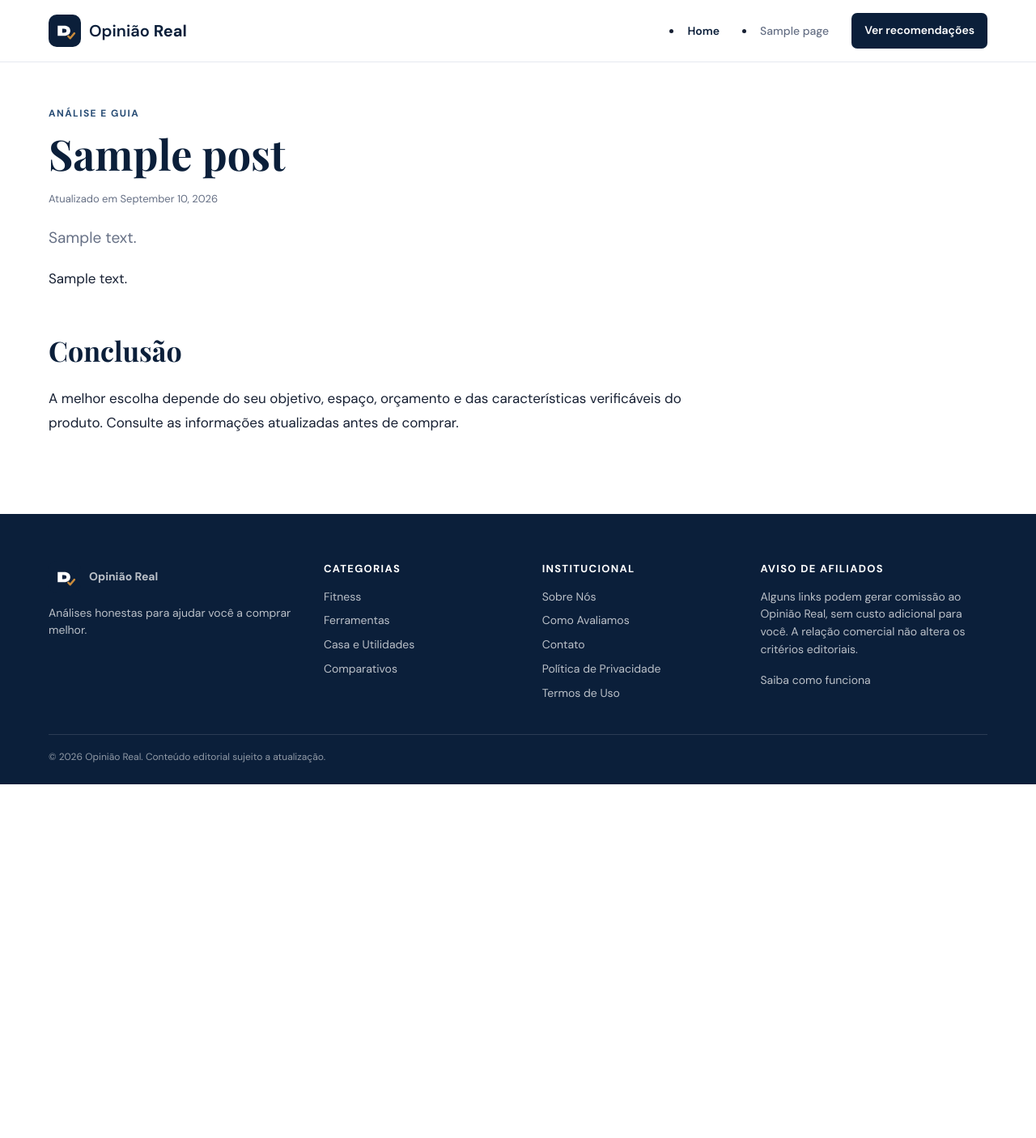
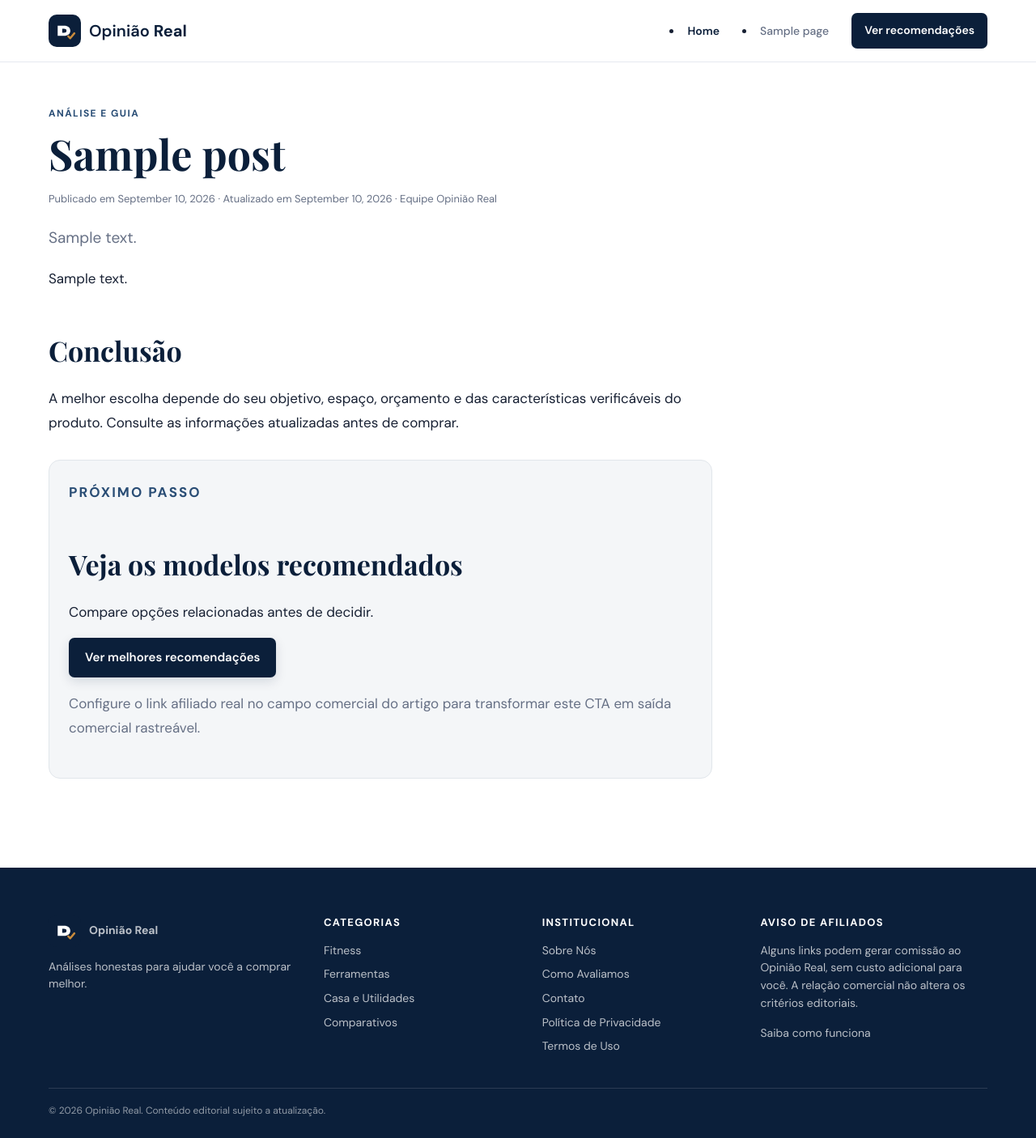
Before and after one commit to abeljucss-png/jucasfas, a WordPress theme: template wordpress-theme/opiniao-real/single-seo_article.php in a window 1280 px wide. Shown: the whole page at 81% size. Before the commit the page ends 969 px from the top, so only its background shows below. Run offline with PHP 8.4 and a stand-in for WordPress, Linux system fonts and the light colour scheme; the site name, menu and one post (Sample post) are stand-ins, and other content is empty.

Commit message:
feat(wp): strengthen SEO article schema and CTA fallback

```diff
--- a/wordpress-theme/opiniao-real/single-seo_article.php
+++ b/wordpress-theme/opiniao-real/single-seo_article.php
@@ -1,8 +1,10 @@
 <?php get_header(); $faq=or_meta('or_faq'); $summary=array(or_meta('or_best_choice'),or_meta('or_best_value'),or_meta('or_best_alternative')); ?>
-<article class="or-article"><div class="or-container"><header class="or-article-header"><?php or_breadcrumbs(); ?><p class="or-eyebrow"><?php $terms=get_the_terms(get_the_ID(),'topic'); echo $terms && !is_wp_error($terms) ? esc_html($terms[0]->name) : 'Análise e guia'; ?></p><h1><?php the_title(); ?></h1><div class="or-meta">Atualizado em <?php echo esc_html(get_the_modified_date()); ?></div><p class="or-article-lead"><?php echo esc_html(get_the_excerpt()); ?></p><?php if(has_post_thumbnail()): ?><div class="or-featured"><?php the_post_thumbnail('full',array('loading'=>'eager')); ?></div><?php endif; ?></header>
+<article class="or-article"><div class="or-container"><header class="or-article-header"><?php or_breadcrumbs(); ?><p class="or-eyebrow"><?php $terms=get_the_terms(get_the_ID(),'topic'); echo $terms && !is_wp_error($terms) ? esc_html($terms[0]->name) : 'Análise e guia'; ?></p><h1><?php the_title(); ?></h1><div class="or-meta">Publicado em <?php echo esc_html(get_the_date()); ?> · Atualizado em <?php echo esc_html(get_the_modified_date()); ?> · Equipe Opinião Real</div><p class="or-article-lead"><?php echo esc_html(get_the_excerpt()); ?></p><?php if(has_post_thumbnail()): ?><div class="or-featured"><?php the_post_thumbnail('full',array('loading'=>'eager')); ?></div><?php endif; ?></header>
 <div class="or-content"><?php if(array_filter($summary)): ?><section class="or-summary" aria-label="Resumo rápido"><p class="or-eyebrow">Resumo rápido</p><div class="or-summary-grid"><?php foreach(array('🏆 Melhor escolha','💰 Melhor custo-benefício','⭐ Melhor alternativa') as $i=>$label): ?><div class="or-summary-item"><strong><?php echo esc_html($label); ?></strong><span><?php echo esc_html($summary[$i] ?: 'A definir após validação editorial.'); ?></span></div><?php endforeach; ?></div></section><?php endif; ?>
 <?php the_content(); ?>
 <?php if($faq): $items=json_decode($faq,true); if(is_array($items)): ?><section><h2>Perguntas frequentes</h2><div class="or-faq"><?php foreach($items as $item): if(!empty($item['question']) && isset($item['answer'])): ?><details><summary><?php echo esc_html($item['question']); ?></summary><p><?php echo wp_kses_post($item['answer']); ?></p></details><?php endif; endforeach; ?></div></section><?php endif; endif; ?>
 <section><h2>Conclusão</h2><p>A melhor escolha depende do seu objetivo, espaço, orçamento e das características verificáveis do produto. Consulte as informações atualizadas antes de comprar.</p></section>
-<?php $affiliate=or_meta('or_affiliate_url'); if($affiliate): ?><p class="or-cta-affiliate"><a class="or-btn or-btn-primary" href="<?php echo or_affiliate_url($affiliate); ?>" rel="sponsored noopener noreferrer" target="_blank">Ver preço atualizado</a></p><?php endif; ?>
-</div></div></article><?php get_footer(); ?>
+<?php $affiliate=or_meta('or_affiliate_url'); $fallback=or_meta('or_pillar_url') ?: home_url('/comparativos/'); ?><aside class="or-summary or-article-cta" aria-label="Próximo passo"><p class="or-eyebrow">Próximo passo</p><h2>Veja os modelos recomendados</h2><p>Compare opções relacionadas antes de decidir.</p><a class="or-btn or-btn-primary" href="<?php echo esc_url($affiliate ?: $fallback); ?>"<?php echo $affiliate ? ' rel="sponsored noopener noreferrer" target="_blank"' : ''; ?>><?php echo $affiliate ? 'Ver preço atualizado' : 'Ver melhores recomendações'; ?></a><?php if(!$affiliate): ?><p class="or-meta">Configure o link afiliado real no campo comercial do artigo para transformar este CTA em saída comercial rastreável.</p><?php endif; ?></aside>
+</div></div></article>
+<?php if($faq): $items=json_decode($faq,true); if(is_array($items)&&$items): $entities=array(); foreach($items as $item){if(!empty($item['question'])&&isset($item['answer']))$entities[]=array('@type'=>'Question','name'=>wp_strip_all_tags($item['question']),'acceptedAnswer'=>array('@type'=>'Answer','text'=>wp_kses_post($item['answer'])));} if($entities) echo '<script type="application/ld+json">'.wp_json_encode(array('@context'=>'https://schema.org','@type'=>'FAQPage','mainEntity'=>$entities),JSON_UNESCAPED_SLASHES|JSON_UNESCAPED_UNICODE).'</script>'; endif; endif; ?>
+<?php get_footer(); ?>
```
